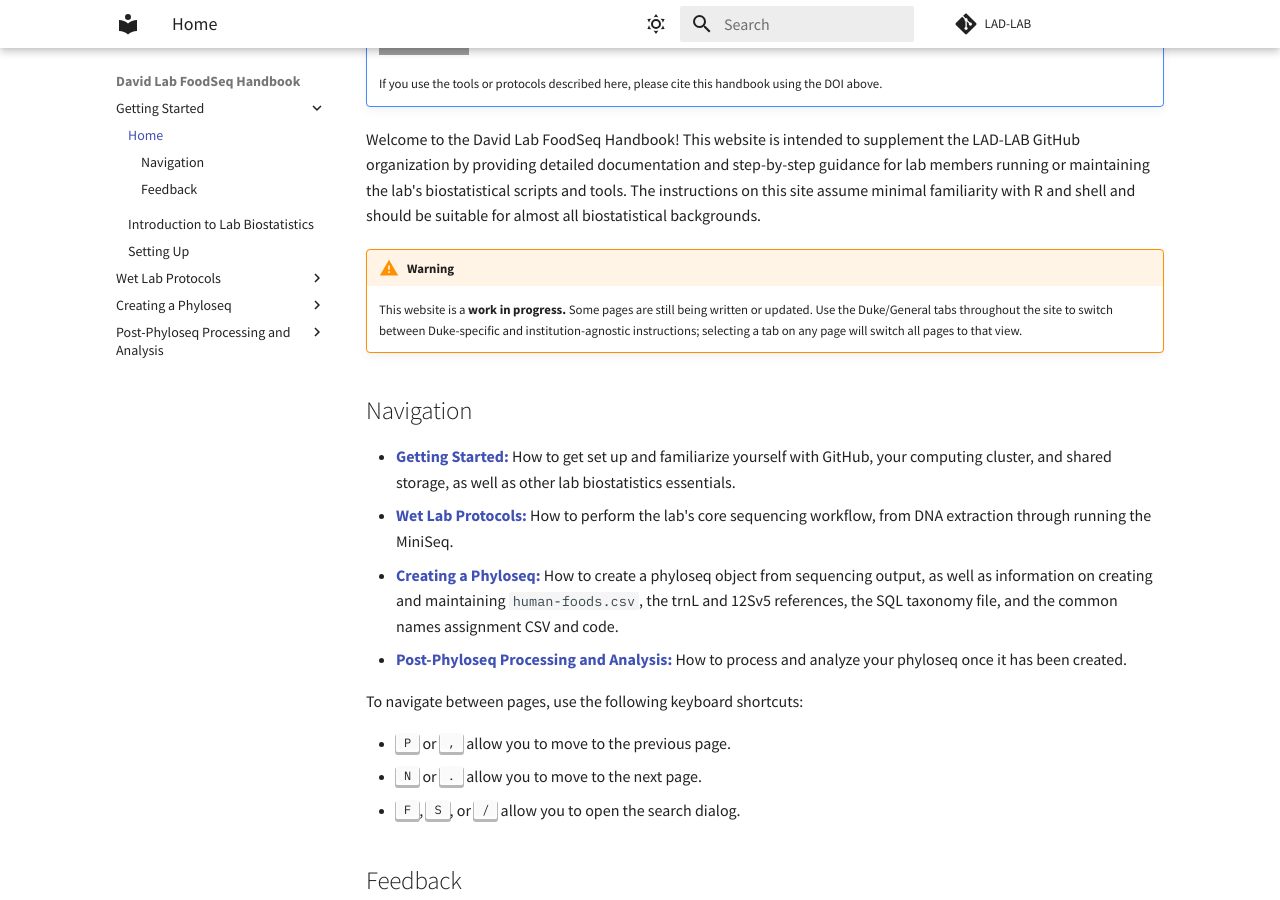
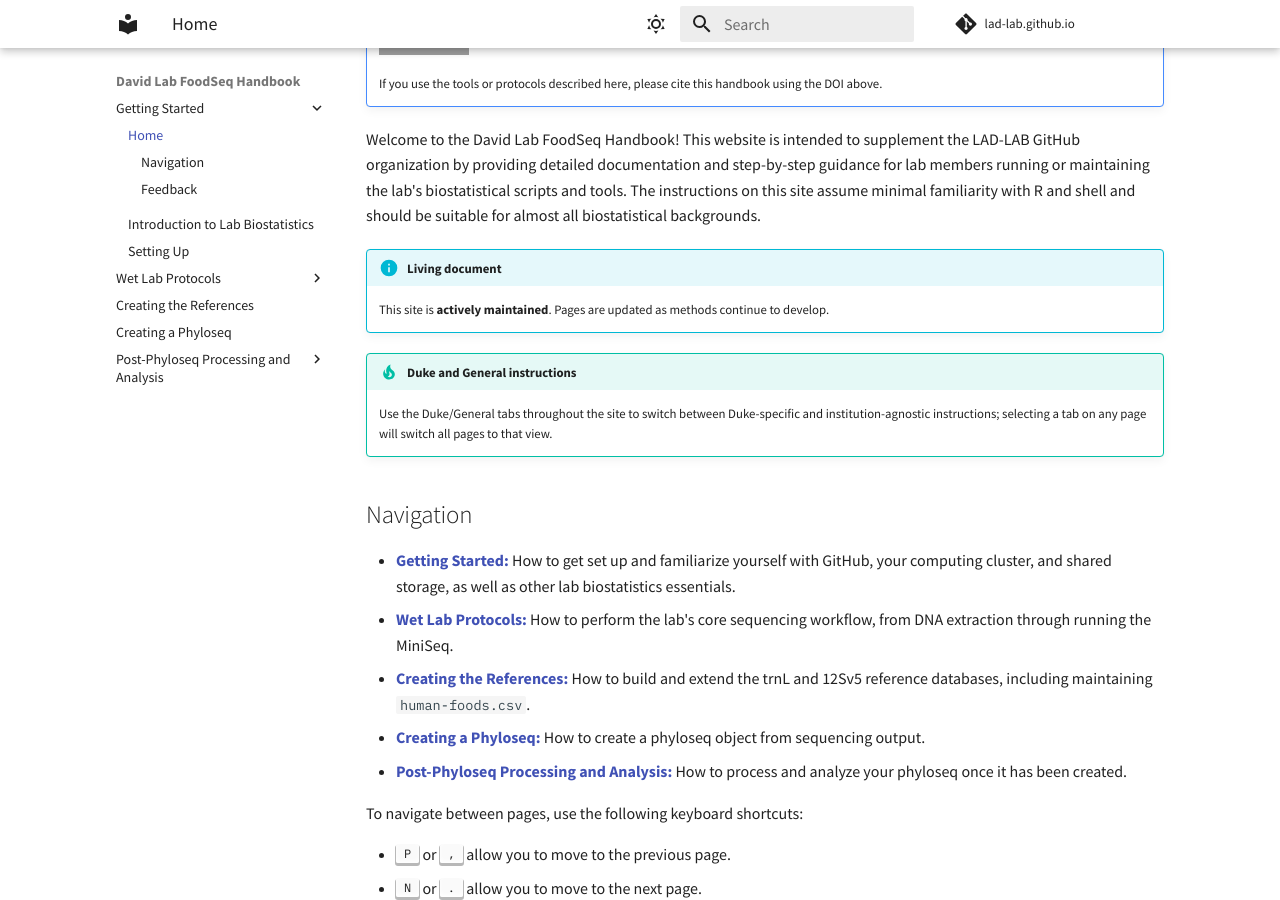
Before and after one commit to LAD-LAB/lad-lab.github.io, an MkDocs documentation site: the page built from docs/index.md, in a window 1280 px wide and 900 px high, scrolled down 195 px. Built offline with MkDocs 1.6.1 and Material for MkDocs 9.7.7, drawn with Linux system fonts in a browser that asks for light colours; comment, search, counter and statistics services are not loaded; grey boxes are pictures that could not be loaded.

Commit message:
Reframe the home page intro and pull References out to top-level nav
Replace the work-in-progress warning with a "Living document" info box.
The site is continuously maintained rather than a draft heading toward a
finished state, so the warning framing was misleading. Split the
Duke/General tab note into its own box, since it is a usage instruction
and unrelated to the maintenance framing.

Move Creating the References and Creating a Phyloseq out of their shared
nav group to flat top-level entries, References first, so nav order
follows the dependency: you need the reference before the phyloseq.

Update the home page Navigation list to match. This also drops the stale
mention of the SQL taxonomy file, whose page was removed in fccacd3, and
the common names references, which live under Post-Phyloseq Processing.

Correct the Feedback icons to thumbs. The prose named emoticon icons
while the widget configured in mkdocs.yml uses thumb-up/thumb-down.

Point repo_url at the handbook repo rather than the LAD-LAB org, so the
GitHub link in the site header lands somewhere a reader can file an issue.

Co-Authored-By: Claude Opus 5 (1M context) <noreply@anthropic.com>

```diff
--- a/docs/index.md
+++ b/docs/index.md
@@ -8,15 +8,20 @@
 
 Welcome to the David Lab FoodSeq Handbook! This website is intended to supplement the LAD-LAB GitHub organization by providing detailed documentation and step-by-step guidance for lab members running or maintaining the lab's biostatistical scripts and tools. The instructions on this site assume minimal familiarity with R and shell and should be suitable for almost all biostatistical backgrounds.
 
-!!! warning
+!!! info "Living document"
 
-    This website is a **work in progress.** Some pages are still being written or updated. Use the Duke/General tabs throughout the site to switch between Duke-specific and institution-agnostic instructions; selecting a tab on any page will switch all pages to that view.
+    This site is **actively maintained**. Pages are updated as methods continue to develop.
+
+!!! tip "Duke and General instructions"
+
+    Use the Duke/General tabs throughout the site to switch between Duke-specific and institution-agnostic instructions; selecting a tab on any page will switch all pages to that view.
 
 ## Navigation
 
 * [**Getting Started:**](https://lad-lab.github.io/) How to get set up and familiarize yourself with GitHub, your computing cluster, and shared storage, as well as other lab biostatistics essentials.
 * [**Wet Lab Protocols:**](https://lad-lab.github.io/wetlab.html) How to perform the lab's core sequencing workflow, from DNA extraction through running the MiniSeq.
-* [**Creating a Phyloseq:**](https://lad-lab.github.io/pipeline.html) How to create a phyloseq object from sequencing output, as well as information on creating and maintaining `human-foods.csv`, the trnL and 12Sv5 references, the SQL taxonomy file, and the common names assignment CSV and code.
+* [**Creating the References:**](https://lad-lab.github.io/references.html) How to build and extend the trnL and 12Sv5 reference databases, including maintaining `human-foods.csv`.
+* [**Creating a Phyloseq:**](https://lad-lab.github.io/pipeline.html) How to create a phyloseq object from sequencing output.
 * [**Post-Phyloseq Processing and Analysis:**](https://lad-lab.github.io/processing.html) How to process and analyze your phyloseq once it has been created.
 
 To navigate between pages, use the following keyboard shortcuts:
--- a/mkdocs.yml
+++ b/mkdocs.yml
@@ -13,9 +13,8 @@ nav:
   - Amplicon Cleaning: cleaning.md
   - Quantification and Pooling: pooling.md
   - Sequencing: sequencing.md
-- Creating a Phyloseq:
-  - Creating a Phyloseq (trnL and 12Sv5): pipeline.md
-  - Creating the References: references.md
+- Creating the References: references.md
+- Creating a Phyloseq: pipeline.md
 - Post-Phyloseq Processing and Analysis:
   - Overview: processing.md
   - Merging Phyloseqs: merging.md
@@ -61,8 +60,8 @@ theme:
         icon: material/weather-night
         name: Switch to light mode
 
-repo_url: https://github.com/LAD-LAB
-repo_name: LAD-LAB
+repo_url: https://github.com/LAD-LAB/lad-lab.github.io
+repo_name: lad-lab.github.io
 
 markdown_extensions:
   - attr_list
```
Also changed, not shown: other parts of docs/index.md (+1 -1 lines).
